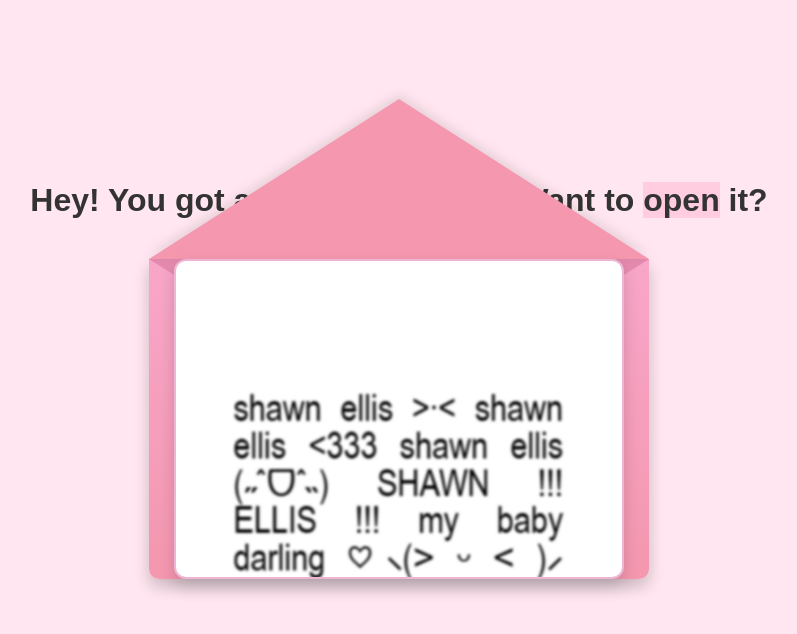
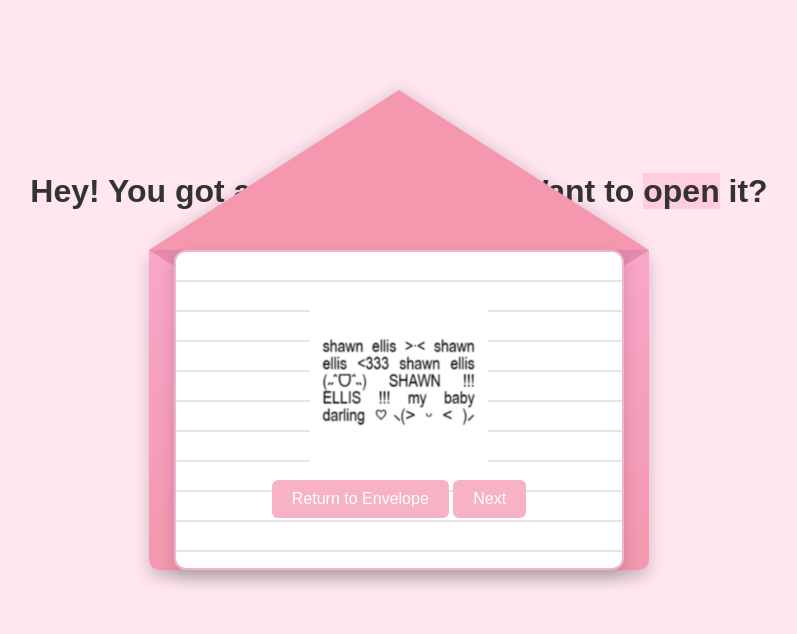
Before and after one commit to aefyginisa/BABY4EFY, a plain HTML site: page index.html in a window 1280 px wide. Both pictures are taken after a click on the button "Yes". Shown: the whole page, without its empty margins (241-1038 px from the left). Drawn offline with Linux system fonts and the light colour scheme.

Commit message:
updated style.css

```diff
--- a/style.css
+++ b/style.css
@@ -7,6 +7,7 @@ body {
   align-items: center;
   height: 100vh;
   flex-direction: column;
+  overflow: hidden;
 }
 
 .title {
@@ -109,26 +110,29 @@ body {
   transform: translateX(-50%) translateY(100%);
   width: 90%;
   height: 320px;
-  background: white;
+  background: repeating-linear-gradient(
+    white,
+    white 28px,
+    #ccc 29px,
+    white 30px
+  );
   border: 2px solid #eeb4d4;
   border-radius: 12px;
-  padding: 30px;
+  padding: 30px 30px 50px;
   box-sizing: border-box;
-  display: none;
+  display: flex;
   flex-direction: column;
-  justify-content: space-between;
+  align-items: center;
   opacity: 0;
   pointer-events: none;
   box-shadow: 0 8px 16px rgba(0,0,0,0.15);
+  z-index: 6;
   overflow: hidden;
-  z-index: 6;
 }
 
 .paper.show {
   animation: letterSlideOut 1s forwards;
-  display: flex;
   pointer-events: auto;
-  opacity: 1;
 }
 @keyframes letterSlideOut {
   0%   { transform: translateX(-50%) translateY(100%); opacity: 0; }
@@ -149,15 +153,16 @@ body {
 
 .letter-content {
   flex: 1;
+  width: 100%;
   display: flex;
   justify-content: center;
   align-items: center;
-}
-
-.letter-content p {
+  overflow-y: auto;
+  font-size: 16px;
   text-align: justify;
-  font-size: 16px;
-  line-height: 1.6;
+  padding: 10px;
+  white-space: pre-wrap;
+  line-height: 28px;
 }
 
 .letter-image {
@@ -167,13 +172,14 @@ body {
   border-radius: 8px;
 }
 
-.letter-buttons {
+.buttons {
+  margin-top: 40px;
   display: flex;
-  justify-content: space-between;
-  margin-top: 20px; /* Push buttons slightly lower */
+  gap: 20px;
+  transition: opacity 0.5s ease;
 }
 
-.nav-button {
+button {
   background-color: #f7b2c4;
   border: none;
   color: #fff;
@@ -184,17 +190,12 @@ body {
   transition: background 0.3s ease;
 }
 
-.nav-button:hover {
+button:hover {
   background-color: #f497af;
 }
 
-.buttons {
-  margin-top: 40px;
-  display: flex;
-  gap: 20px;
-  transition: opacity 0.5s ease;
+.back-button {
+  margin-top: 15px;
+  background-color: #b86b8c;
+  align-self: flex-end;
 }
-
-button:hover {
-  background-color: #f497af;
-}
```
